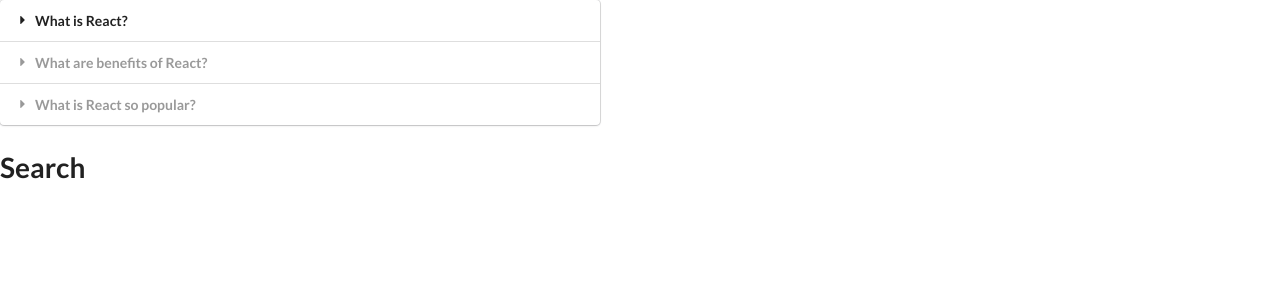
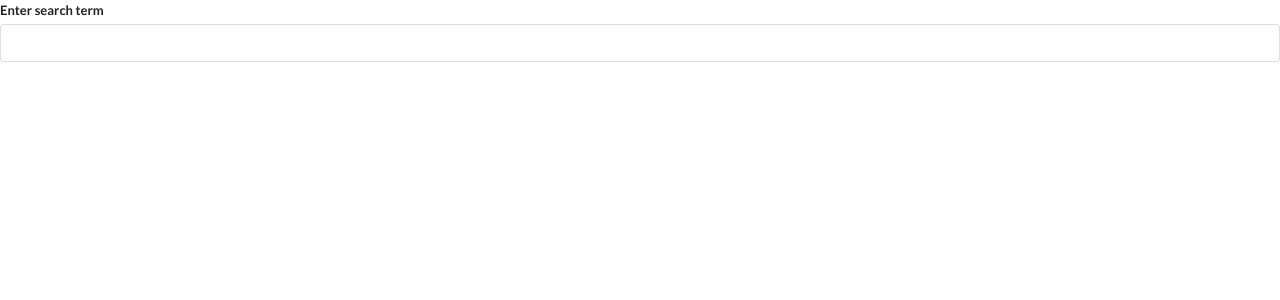
Before and after one commit to dipscodehub/widgety, a React (Create React App) app: page / in a window 1280 px wide. Shown: the top 300 px of the page. Built offline with nearby package versions, Linux system fonts and the light colour scheme.

Commit message:
fetched data from wikipedia api using axios

```diff
--- a/package.json
+++ b/package.json
@@ -6,6 +6,7 @@
     "@testing-library/jest-dom": "^5.12.0",
     "@testing-library/react": "^11.2.7",
     "@testing-library/user-event": "^12.8.3",
+    "axios": "^0.21.1",
     "react": "^17.0.2",
     "react-dom": "^17.0.2",
     "react-scripts": "4.0.3",
--- a/src/components/App.js
+++ b/src/components/App.js
@@ -1,6 +1,6 @@
 import React from "react";
 
-import Accordion from "./Accordion";
+// import Accordion from "./Accordion";
 import Search from "./Search";
 
 const items = [
@@ -21,7 +21,6 @@
 const App = () => {
   return (
     <div>
-      <Accordion items={items} />
       <Search />
     </div>
   );
--- a/src/components/Search.js
+++ b/src/components/Search.js
@@ -1,7 +1,43 @@
-import React from "react";
+import React, { useState, useEffect } from "react";
+import axios from "axios";
 
 const Search = () => {
-  return <h1>Search</h1>;
+  const [term, setTerm] = useState("");
+  const [results, setResults] = useState([]);
+
+  useEffect(() => {
+    const search = async () => {
+      const { data } = await axios.get("https://en.wikipedia.org/w/api.php", {
+        params: {
+          action: "query",
+          list: "search",
+          origin: "*",
+          format: "json",
+          srsearch: term,
+        },
+      });
+
+      setResults(data.query.search);
+    };
+
+    if (term) {
+      search();
+    }
+  }, [term]);
+  return (
+    <div>
+      <div className="ui form">
+        <div className="field">
+          <label>Enter search term</label>
+          <input
+            value={term}
+            onChange={(e) => setTerm(e.target.value)}
+            className="input"
+          />
+        </div>
+      </div>
+    </div>
+  );
 };
 
 export default Search;
```
Also changed, not shown: 1 other file (tests, documents, lock files or other folders).
